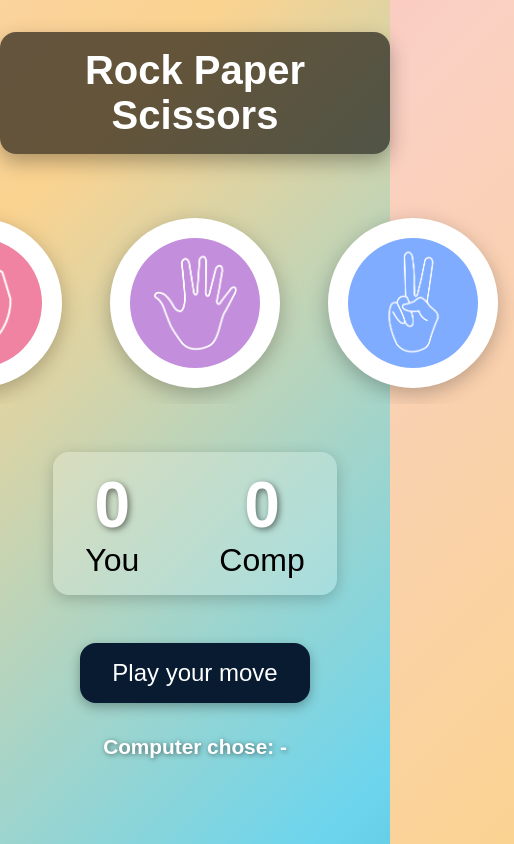
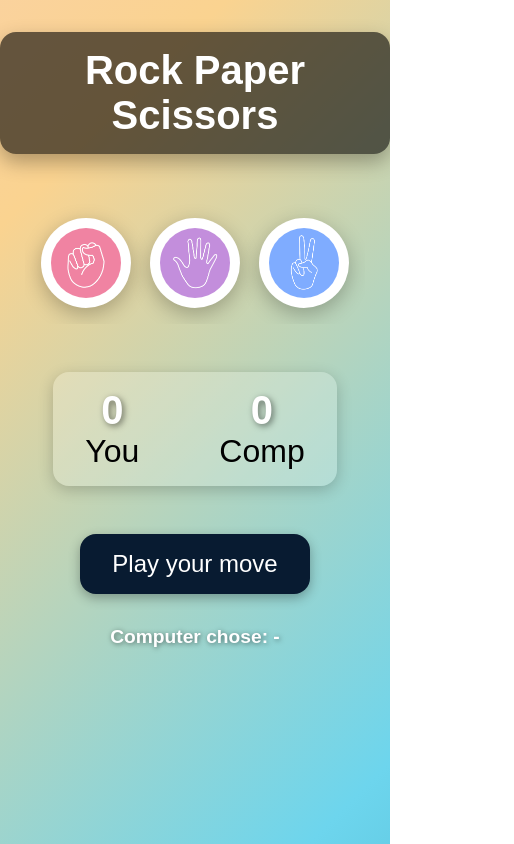
Before and after one commit to poojithakommi16/rockpaperscissors, a plain HTML site: page index.html in a window 390 px wide. Shown: the whole page, 514 px wide, since content can reach past the window. Drawn offline with Linux system fonts and the light colour scheme.

Commit message:
added some more styling

```diff
--- a/style.css
+++ b/style.css
@@ -1,4 +1,4 @@
-* {
+* * {
   margin: 0;
   padding: 0;
   box-sizing: border-box;
@@ -36,17 +36,17 @@ h1 {
   display: flex;
   justify-content: center;
   align-items: center;
-  gap: 3rem;
+  gap: 2rem;              /* reduced gap */
   margin-top: 3rem;
-  flex-wrap: nowrap;      /* 🚀 keep items in one row */
-  overflow-x: auto;       /* 🚀 scroll if too wide */
+  flex-wrap: nowrap;      /* keep items in one row */
+  overflow-x: auto;       /* scroll if too wide */
   padding: 1rem;
 }
 
 .choice {
-  flex: 0 0 auto;         /* 🚀 prevent shrinking */
-  height: 170px;
-  width: 170px;
+  flex: 0 0 auto;
+  height: 120px;          /* reduced from 170px */
+  width: 120px;           /* reduced from 170px */
   border-radius: 50%;
   background: #fff;
   display: flex;
@@ -63,10 +63,11 @@ h1 {
 }
 
 img {
-  height: 130px;
-  width: 130px;
+  height: 90px;           /* reduced from 130px */
+  width: 90px;            /* reduced from 130px */
   object-fit: cover;
   border-radius: 50%;
+  max-width: 100%;
 }
 
 .score-board {
@@ -84,7 +85,7 @@ img {
 
 #user-score,
 #comp-score {
-  font-size: 4rem;
+  font-size: 3rem;        /* slightly smaller for balance */
   font-weight: bold;
   color: #fff;
   text-shadow: 2px 2px 6px rgba(0, 0, 0, 0.5);
@@ -107,7 +108,7 @@ img {
 
 .comp-choice {
   margin-top: 2rem;
-  font-size: 1.3rem;
+  font-size: 1.2rem;
   font-weight: bold;
   color: #fff;
   text-shadow: 1px 1px 5px rgba(0, 0, 0, 0.5);
@@ -130,3 +131,25 @@ img {
   transform: scale(1.05);
   background: linear-gradient(135deg, #6a11cb, #2575fc);
 }
+
+/* 📱 Responsive Tweaks for small screens */
+@media (max-width: 480px) {
+  .choice {
+    height: 90px;
+    width: 90px;
+  }
+
+  img {
+    height: 70px;
+    width: 70px;
+  }
+
+  .choices {
+    gap: 1.2rem;
+  }
+
+  #user-score,
+  #comp-score {
+    font-size: 2.5rem;
+  }
+}
```
